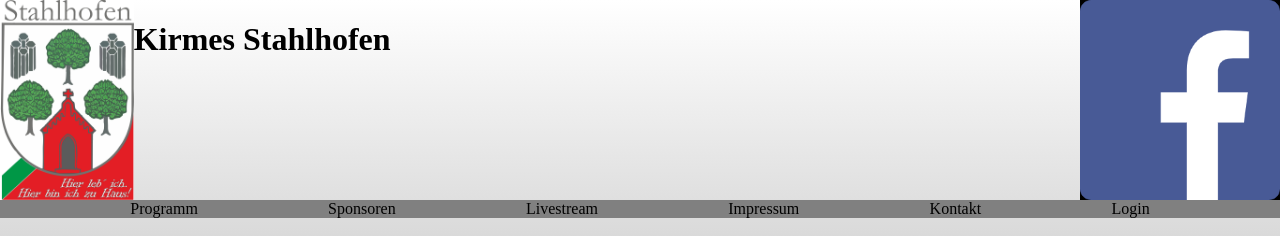
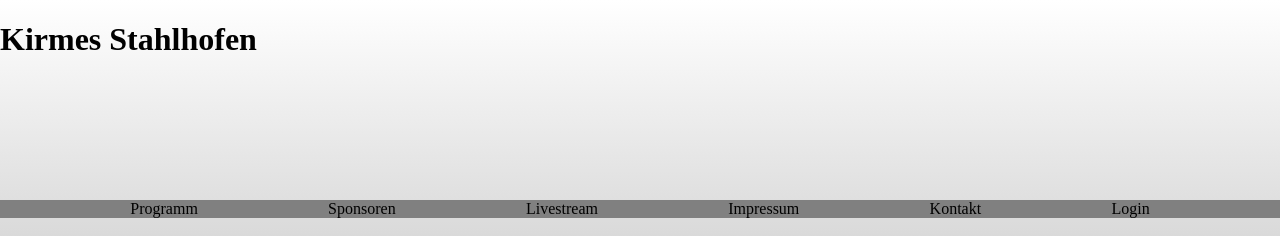
Before and after one commit to arassaria/kirmes-stahlhofen, a React (Create React App) app in the folder client/: page / in a window 1280 px wide. Shown: the top 236 px of the page. Built offline with nearby package versions, Linux system fonts and the light colour scheme; grey boxes are pictures that could not be loaded.

Commit message:
:sparkles: Add height to Logos

```diff
--- a/client/src/App.js
+++ b/client/src/App.js
@@ -15,10 +15,10 @@ const App = () => {
       <GlobalStyle />
       <Header>
         <HeaderGroupA>
-          <img src={LogoMitText} alt="Logo" />
+          <Logo src={LogoMitText} alt="Logo" />
           <h1>Kirmes Stahlhofen</h1>
         </HeaderGroupA>
-        <img src={Facebook} alt="Hier Facebook-Logo einfügen" />
+        <Logo src={Facebook} alt="Hier Facebook-Logo einfügen" />
       </Header>
       <Nav>
         <li>Programm</li>
@@ -85,3 +85,7 @@ const Footer = styled.div`
   text-align: center;
   width: 100%;
 `;
+
+const Logo = styled.div`
+  height: 100px;
+`;
```
